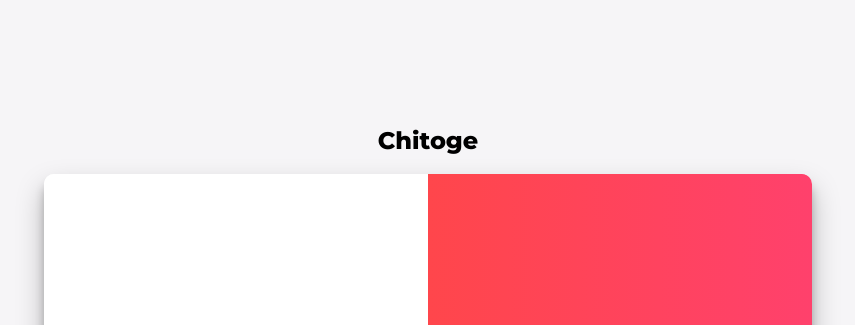
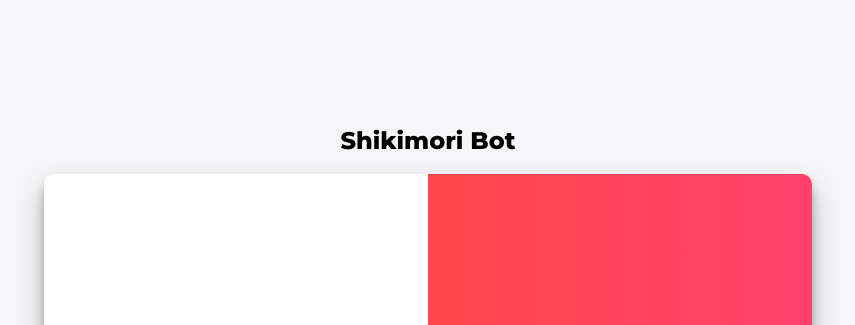
Before and after one commit to akumasugi/shikimori, a website: page public/index.html in a window 1280 px wide. Shown: the top 325 px of the page, without its empty margins (212-1067 px from the left). Drawn offline with Linux system fonts and the light colour scheme.

Commit message:
Update index.html

```diff
--- a/public/index.html
+++ b/public/index.html
@@ -1,4 +1,4 @@
-<h2>Chitoge</h2>
+<h2>Shikimori Bot</h2>
 <div class="container" id="container">
     <link rel="stylesheet" href="style.css">
 	<div class="form-container sign-in-container">
```
